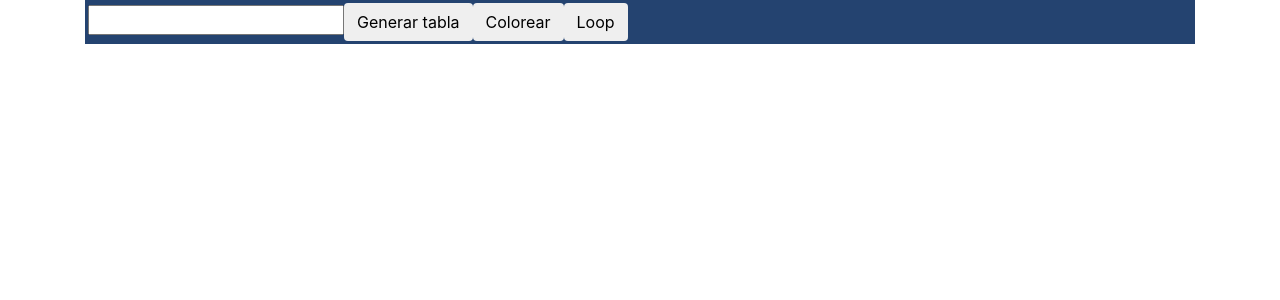
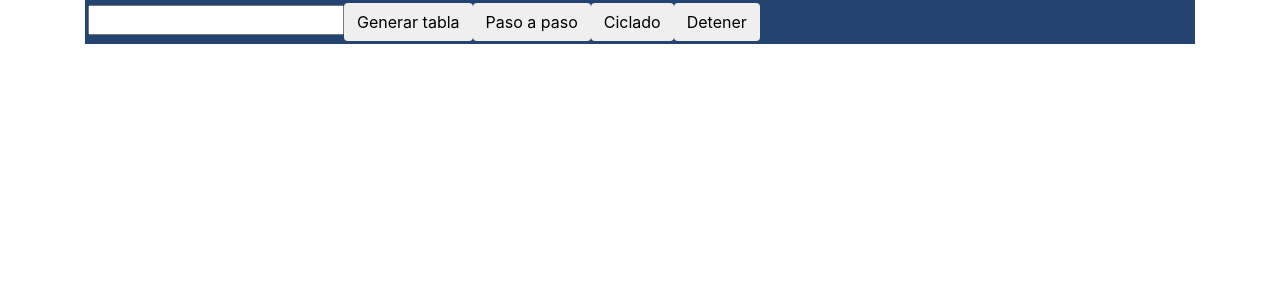
Before and after one commit to geroce17/gameOfLifeAngularVersion, an Angular app: page / in a window 1280 px wide. Shown: the top 300 px of the page. Built offline with nearby package versions, Linux system fonts and the light colour scheme.

Commit message:
v 1.1 Correcciones al menu, se añadió un botón para detener el bucle

```diff
--- a/src/app/Components/my-component.ts
+++ b/src/app/Components/my-component.ts
@@ -11,8 +11,14 @@ export class MyComponent {
     arr;
     num = null;
 
-    loopMode() {
-        setInterval(() => { this.play(); }, 10);
+    interval;
+
+    startLoop() {
+        this.interval = setInterval(() => { this.play(); }, 10);
+    }
+
+    stop(){
+        clearInterval(this.interval);
     }
 
     changeColor(celda: HTMLTableCellElement) {
--- a/src/app/HTML/my-component.html
+++ b/src/app/HTML/my-component.html
@@ -2,8 +2,9 @@
     <nav>
         <input #txtSize id="size" type="text">
         <button class="btn" (click)="generateTable(txtSize.value)" type="submit">Generar tabla</button>
-        <button class="btn" type="submit" (click)="play()">Colorear</button>
-        <button class="btn" type="submit" (click)="loopMode()">Loop</button>
+        <button class="btn" type="submit" (click)="play()">Paso a paso</button>
+        <button class="btn" type="submit" (click)="startLoop()">Ciclado</button>
+        <button class="btn" type="submit" (click)="stop()">Detener</button>
     </nav>
 <div>
 
```
